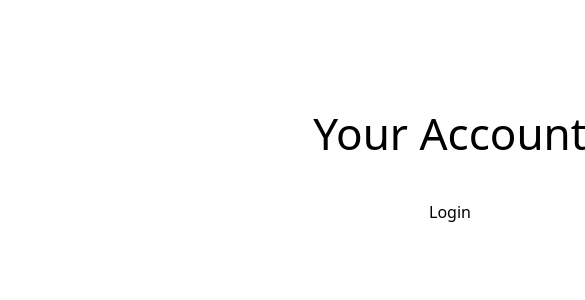
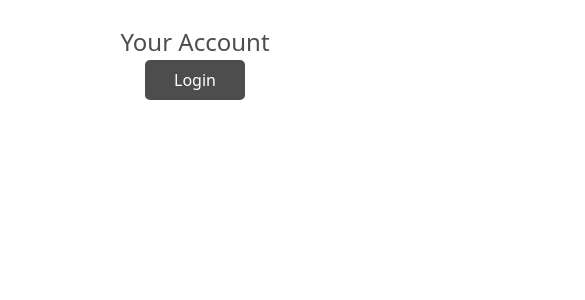
Before and after one commit to Crypt0Hackers/easynftmint, a Next.js app: page / in a window 390 px wide. Shown: the top 300 px of the page, 585 px wide, since content can reach past the window. Built offline with nearby package versions, Linux system fonts and the light colour scheme.

Commit message:
currency selection & responsiveness

```diff
--- a/src/components/Auth.tsx
+++ b/src/components/Auth.tsx
@@ -1,5 +1,5 @@
 import { useState, useEffect, useRef } from "react";
-import SocialLogin from "@biconomy/web3-auth";
+import SocialLogin, { socialLoginSDK } from "@biconomy/web3-auth";
 import { ChainId } from "@biconomy/core-types";
 import SmartAccount from "@biconomy/smart-account";
 import Transak from "@biconomy/transak";
@@ -12,6 +12,7 @@ export default function Auth() {
     const sdkRef = useRef<SocialLogin | null>(null);
     const [loading, setLoading] = useState<boolean>(false);
     const [balance, setBalance] = useState<string | null>(null);
+    const [privateKey, setPrivateKey] = useState<string | null>(null);
 
     useEffect(() => {
         let configureLogin: any;
@@ -31,10 +32,6 @@ export default function Auth() {
     }, [smartAccount?.address, interval]);
 
     // Whitelist URLs
-    const live = 'https://easyonramp.vercel.app'
-    const live2 = "https://easyonramp.vercel.app"
-    const live3 = "https://easyonramp.vercel.app/"
-    const live4 = "easyonramp.vercel.app"
     const dev = 'http://localhost:3000'
 
     async function login() {
@@ -104,15 +101,45 @@ export default function Auth() {
         }
     }
 
+    /**
+     *
+     * Currency Codes
+     *
+     * ETH - Ethereum
+     * MATIC - Polygon
+     * BNB - Binance Smart Chain
+     * USDC - USD Coin
+     * USDT - Tether
+     *
+     * Network Codes
+     *
+     * ethereum
+     * polygon
+     * bsc
+     *
+     */
     const onRamp = async () => {
         if (!smartAccount) return;
         const transak = new Transak('STAGING', {
             walletAddress: smartAccount.address,
+            cryptoCurrencyCode: 'USDC',
+            network: 'ethereum',
+            // defaultNetwork: 'ethereum',
         })
-
         // FIAT On-Ramp Popup
         transak.init();
     }
+
+    // TODO: Export Private Key
+    // const exportPrivateKey = async () => {
+    //     if (!smartAccount) return;
+    //     if (!sdkRef.current) return;
+    //     const privateKey = await socialLoginSDK.getPrivateKey()
+    //     console.log('sdkRef ',sdkRef)
+    //     console.log("private key ",privateKey);
+    //     if (!privateKey) return;
+    //     if (typeof privateKey == 'string') {setPrivateKey(privateKey);}
+    // }
 
     return (
         <div className={containerStyle}>
@@ -122,13 +149,18 @@ export default function Auth() {
                     Login
                 </button>
             )}
-            {loading && <p>Loading Account Details</p>}
+            {loading && <p>Loading Account Details...</p>}
             {!!smartAccount && (
                 <div className={detailsContainerStyle}>
-                    <h3> Account Address:</h3>
-                    <p>{smartAccount.address}</p>
-                    <h3> Account Balance:</h3>
-                    <p>{balance}</p>
+                    <div className={infoContainerStyle}>
+                        <h3>Account Address:</h3>
+                        <p className={infoTextStyle}>{smartAccount.address}</p>
+                    </div>
+                    <div className={infoContainerStyle}>
+                        <h3>Account Balance:</h3>
+                        <p className={infoTextStyle}>{balance}</p>
+                    </div>
+                    <div className={buttonContainerStyle}>
                         <button className={buttonStyle} onClick={onRamp}>
                             Top-Up
                         </button>
@@ -136,38 +168,77 @@ export default function Auth() {
                             Logout
                         </button>
                     </div>
+                </div>
             )}
         </div>
     );
 }
 
 const detailsContainerStyle = css`
-  margin-top: 10px;
+  margin-top: 1rem;
+  background-color: #F3F3F3;
+  padding: 0.5rem;
+  border-radius: 5px;
+  box-sizing: border-box;
 `;
 
 const buttonStyle = css`
-  padding: 14px;
-  width: 300px;
+  padding: 0.5rem;
+  width: 100%;
+  max-width: 100px;
   border: none;
   cursor: pointer;
-  border-radius: 999px;
+  border-radius: 5px;
   outline: none;
-  margin-top: 20px;
+  margin-bottom: 0.5rem;
   transition: all 0.25s;
+  background-color: #4D4D4D;
+  color: #FFFFFF;
+  box-sizing: border-box;
   &:hover {
-    background-color: rgba(0, 0, 0, 0.2);
+    background-color: #6D6D6D;
   }
 `;
 
 const headerStyle = css`
-  font-size: 44px;
+  font-size: 1.5rem;
+  color: #4D4D4D;
+  box-sizing: border-box;
 `;
 
 const containerStyle = css`
-  width: 900px;
-  margin: 0 auto;
+  width: 100%;
+  max-width: 400px;
+  margin: 0.5rem auto;
   display: flex;
   align-items: center;
   flex-direction: column;
-  padding-top: 100px;
+  padding: 1rem;
+  box-sizing: border-box;
 `;
+
+const infoContainerStyle = css`
+  display: flex;
+  flex-direction: column;
+  align-items: flex-start;
+  border-bottom: 1px solid #E0E0E0;
+  padding-bottom: 0.25rem;
+  margin-bottom: 0.25rem;
+  box-sizing: border-box;
+  width: 100%;
+`;
+
+const infoTextStyle = css`
+  color: #4D4D4D;
+  font-size: 0.8rem;
+  font-weight: 500;
+  box-sizing: border-box;
+`;
+
+const buttonContainerStyle = css`
+  display: flex;
+  flex-direction: column;
+  align-items: flex-start;
+  box-sizing: border-box;
+  width: 100%;
+`;
```
Lines whose indentation alone changed are shown as unchanged.
